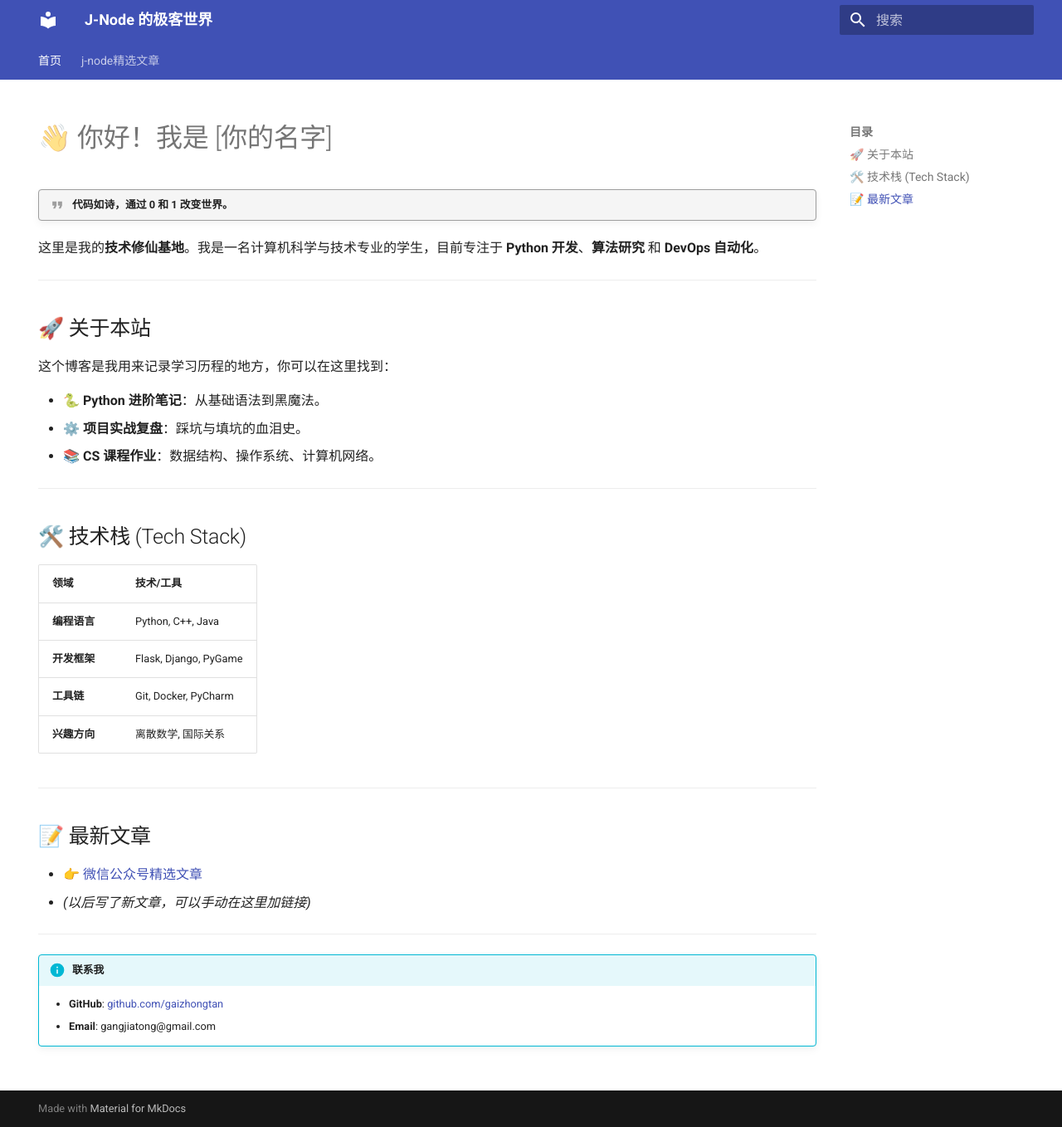
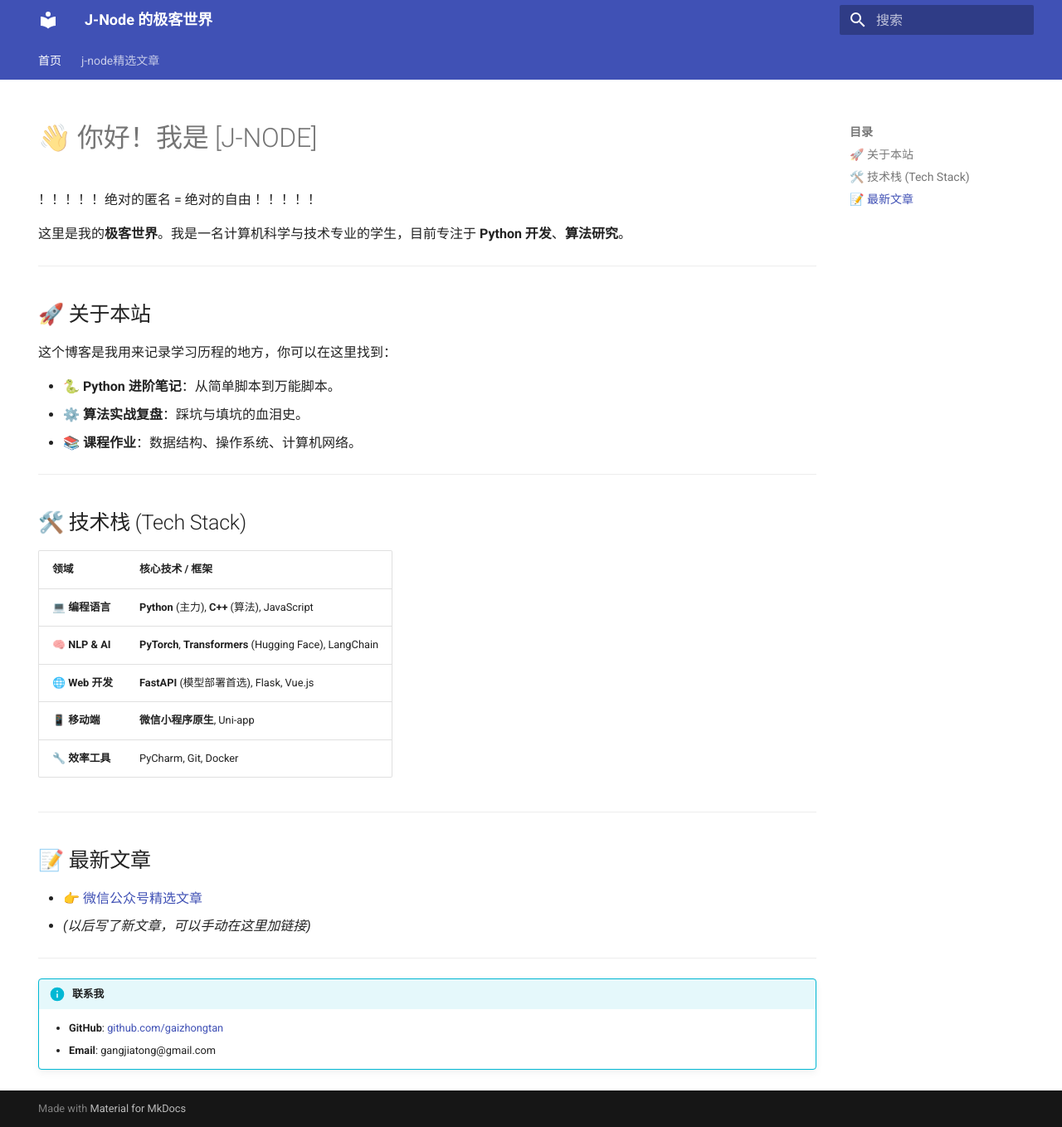
Before and after one commit to gaizhongtan/my-blog, an MkDocs documentation site: the page built from docs/index.md, in a window 1280 px wide and 1358 px high. Shown: the whole window at 83% size. Built offline with MkDocs 1.6.1 and Material for MkDocs 9.7.7, drawn with Linux system fonts in a browser that asks for light colours.

Commit message:
更新个人技术栈：NLP与小程序

```diff
--- a/docs/index.md
+++ b/docs/index.md
@@ -4,11 +4,11 @@ hide:
   - navigation # (可选) 首页隐藏侧边导航，看起来更像 Landing Page
 ---
 
-# 👋 你好！我是 [你的名字]
+# 👋 你好！我是 [J-NODE]
 
-!!! quote "代码如诗，通过 0 和 1 改变世界。"
+ ！！！！！绝对的匿名 = 绝对的自由 ！！！！！
 
-这里是我的**技术修仙基地**。我是一名计算机科学与技术专业的学生，目前专注于 **Python 开发**、**算法研究** 和 **DevOps 自动化**。
+这里是我的**极客世界**。我是一名计算机科学与技术专业的学生，目前专注于 **Python 开发**、**算法研究**。
 
 ---
 
@@ -16,20 +16,21 @@ hide:
 
 这个博客是我用来记录学习历程的地方，你可以在这里找到：
 
-* 🐍 **Python 进阶笔记**：从基础语法到黑魔法。
-* ⚙️ **项目实战复盘**：踩坑与填坑的血泪史。
-* 📚 **CS 课程作业**：数据结构、操作系统、计算机网络。
+* 🐍 **Python 进阶笔记**：从简单脚本到万能脚本。
+* ⚙️ **算法实战复盘**：踩坑与填坑的血泪史。
+* 📚 **课程作业**：数据结构、操作系统、计算机网络。
 
 ---
 
 ## 🛠️ 技术栈 (Tech Stack)
 
-| 领域 | 技术/工具 |
-| :--- | :--- |
-| **编程语言** | Python, C++, Java |
-| **开发框架** | Flask, Django, PyGame |
-| **工具链** | Git, Docker, PyCharm |
-| **兴趣方向** | 离散数学, 国际关系 |
+| 领域 | 核心技术 / 框架                                               |
+| :--- |:--------------------------------------------------------|
+| **💻 编程语言** | **Python** (主力), **C++** (算法), JavaScript               |
+| **🧠 NLP & AI** | **PyTorch**, **Transformers** (Hugging Face), LangChain |
+| **🌐 Web 开发** | **FastAPI** (模型部署首选), Flask, Vue.js                     |
+| **📱 移动端** | **微信小程序原生**, Uni-app                                    |
+| **🔧 效率工具** | PyCharm, Git, Docker                                    |
 
 ---
 
```
